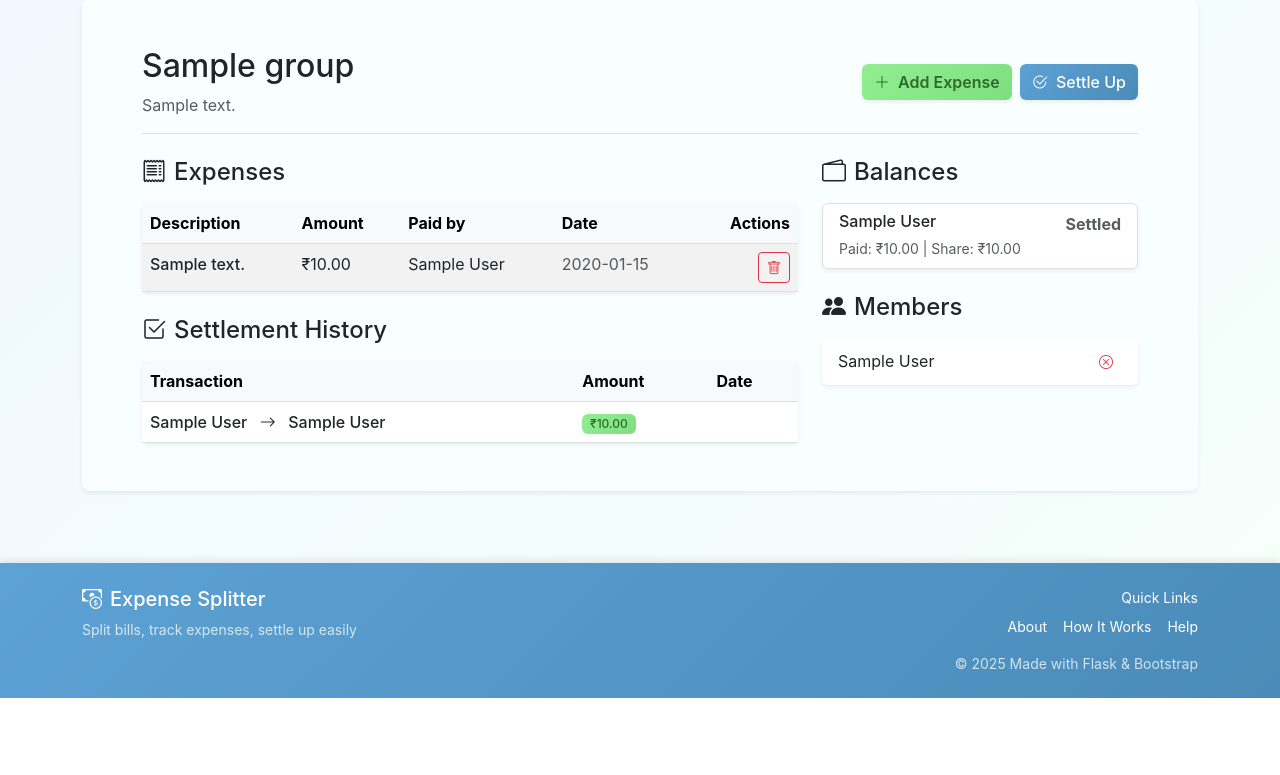
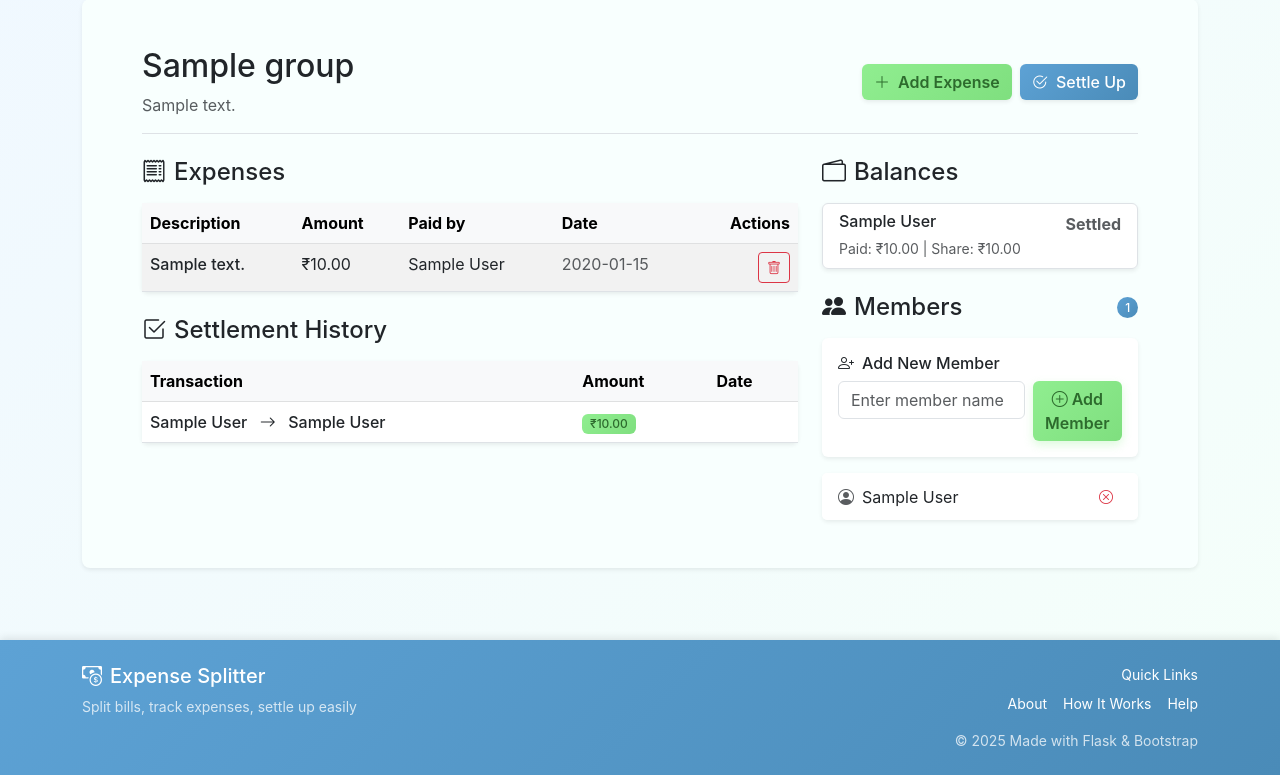
Before and after one commit to Abhiram678/Expense_Splitter_Full_Stack, a Flask app: page /groups/1 in a window 1280 px wide. Shown: the part 103-878 px from the top of the page. Before the commit the page ends 801 px from the top, so only its background shows below. Run offline with Flask 3, Linux system fonts and the light colour scheme; a user stored in the database is signed in; tables that the repository leaves empty hold one stand-in row (values such as "Sample post").

Commit message:
Fix add member functionality for both group creation and existing groups
- Fix JavaScript for adding members during group creation
- Add proper CSS classes and structure for member removal
- Add validation to prevent removing members when only 2 remain
- Add new route for adding members to existing groups
- Update group detail template with add member form
- Improve UI with member count badge and better styling

```diff
--- a/app.py
+++ b/app.py
@@ -512,6 +512,43 @@ def delete_group(group_id):
 
     flash('Group deleted!', 'success')
     return redirect(url_for('index'))
+@app.route('/groups/<int:group_id>/add_member', methods=['POST'])
+@login_required
+def add_member_to_group(group_id):
+    """Add a new member to an existing group"""
+    conn = get_db()
+    cursor = conn.cursor()
+
+    # Verify group exists and belongs to user
+    group = cursor.execute('SELECT * FROM groups WHERE id = ? AND user_id = ?', (group_id, session['user_id'])).fetchone()
+    if not group:
+        flash('Group not found or access denied!', 'danger')
+        conn.close()
+        return redirect(url_for('index'))
+
+    member_name = request.form.get('member_name', '').strip()
+
+    # Validate
+    if not member_name:
+        flash('Member name is required!', 'danger')
+        conn.close()
+        return redirect(url_for('group_detail', group_id=group_id))
+
+    # Check if member already exists in this group
+    existing_member = cursor.execute('SELECT * FROM members WHERE name = ? AND group_id = ?', (member_name, group_id)).fetchone()
+    if existing_member:
+        flash(f'Member "{member_name}" already exists in this group!', 'warning')
+        conn.close()
+        return redirect(url_for('group_detail', group_id=group_id))
+
+    # Add the member
+    cursor.execute('INSERT INTO members (name, group_id) VALUES (?, ?)', (member_name, group_id))
+    conn.commit()
+    conn.close()
+
+    flash(f'Member "{member_name}" added successfully!', 'success')
+    return redirect(url_for('group_detail', group_id=group_id))
+
 @app.route('/members/<int:member_id>/delete', methods=['POST'])
 @login_required
 def delete_member(member_id):
--- a/static/js/main.js
+++ b/static/js/main.js
@@ -5,16 +5,27 @@ $(document).ready(function() {
 
   // Add member dynamically on create group
   $('#add-member-btn').on('click', function() {
+    const memberCount = $('#members-list .input-group').length + 1;
     $('#members-list').append(`
       <div class="input-group mb-2 member-input">
-        <input type="text" name="members[]" class="form-control" placeholder="Member name" required>
-        <button type="button" class="btn btn-outline-danger remove-member-btn">Remove</button>
+        <span class="input-group-text"><i class="bi bi-person"></i></span>
+        <input type="text" name="members[]" class="form-control"
+               placeholder="Member ${memberCount} Name" required>
+        <button type="button" class="btn btn-outline-danger remove-member-btn">
+          <i class="bi bi-x-circle"></i>
+        </button>
+        <div class="invalid-feedback">Member name cannot be empty.</div>
       </div>
     `);
   });
 
   // Remove member field
   $(document).on('click', '.remove-member-btn', function() {
+    const memberCount = $('#members-list .member-input').length;
+    if (memberCount <= 2) {
+      alert('A group must have at least 2 members!');
+      return;
+    }
     $(this).closest('.member-input').remove();
   });
 
--- a/templates/groups/create_group.html
+++ b/templates/groups/create_group.html
@@ -31,13 +31,13 @@
                         <label class="form-label">Group Members</label>
                         <p class="form-text text-muted mt-0 mb-2">Enter the names of at least two members.</p>
                         <div id="members-list">
-                            <div class="input-group mb-2">
+                            <div class="input-group mb-2 member-input">
                                 <span class="input-group-text"><i class="bi bi-person"></i></span>
                                 <input type="text" name="members[]" class="form-control"
                                        placeholder="Member 1 Name" required>
                                 <div class="invalid-feedback">Member name cannot be empty.</div>
                             </div>
-                            <div class="input-group mb-2">
+                            <div class="input-group mb-2 member-input">
                                 <span class="input-group-text"><i class="bi bi-person"></i></span>
                                 <input type="text" name="members[]" class="form-control"
                                        placeholder="Member 2 Name" required>
--- a/templates/groups/group_detail.html
+++ b/templates/groups/group_detail.html
@@ -131,14 +131,42 @@
 
             <!-- Members Section -->
             <section>
-                <h4 class="mb-3"><i class="bi bi-people-fill me-2"></i>Members</h4>
+                <div class="d-flex justify-content-between align-items-center mb-3">
+                    <h4 class="mb-0"><i class="bi bi-people-fill me-2"></i>Members</h4>
+                    <span class="badge bg-primary rounded-pill">{{ members|length }}</span>
+                </div>
+
+                <!-- Add Member Form -->
+                <div class="card shadow-sm border-light-subtle mb-3">
+                    <div class="card-body">
+                        <h6 class="card-title"><i class="bi bi-person-plus me-2"></i>Add New Member</h6>
+                        <form method="POST" action="{{ url_for('add_member_to_group', group_id=group.id) }}" class="row g-2">
+                            <div class="col-md-8">
+                                <input type="text" name="member_name" class="form-control"
+                                       placeholder="Enter member name" required>
+                            </div>
+                            <div class="col-md-4">
+                                <button type="submit" class="btn btn-success w-100">
+                                    <i class="bi bi-plus-circle me-1"></i>Add Member
+                                </button>
+                            </div>
+                        </form>
+                    </div>
+                </div>
+
+                <!-- Members List -->
                 <div class="card shadow-sm border-light-subtle">
                     <ul class="list-group list-group-flush">
                         {% for member in members %}
                         <li class="list-group-item d-flex justify-content-between align-items-center">
-                            {{ member.name }}
+                            <div class="d-flex align-items-center">
+                                <i class="bi bi-person-circle me-2 text-muted"></i>
+                                {{ member.name }}
+                            </div>
                             <form method="POST" action="{{ url_for('delete_member', member_id=member.id) }}" class="d-inline">
-                                <button type="submit" class="btn btn-sm btn-link text-danger" onclick="return confirm('Are you sure you want to remove this member? Their expense history will be deleted.')">
+                                <button type="submit" class="btn btn-sm btn-link text-danger"
+                                        onclick="return confirm('Are you sure you want to remove this member? Their expense history will be deleted.')"
+                                        title="Remove member">
                                     <i class="bi bi-x-circle"></i>
                                 </button>
                             </form>
```
Also changed, not shown: README.md, database.db (added).
